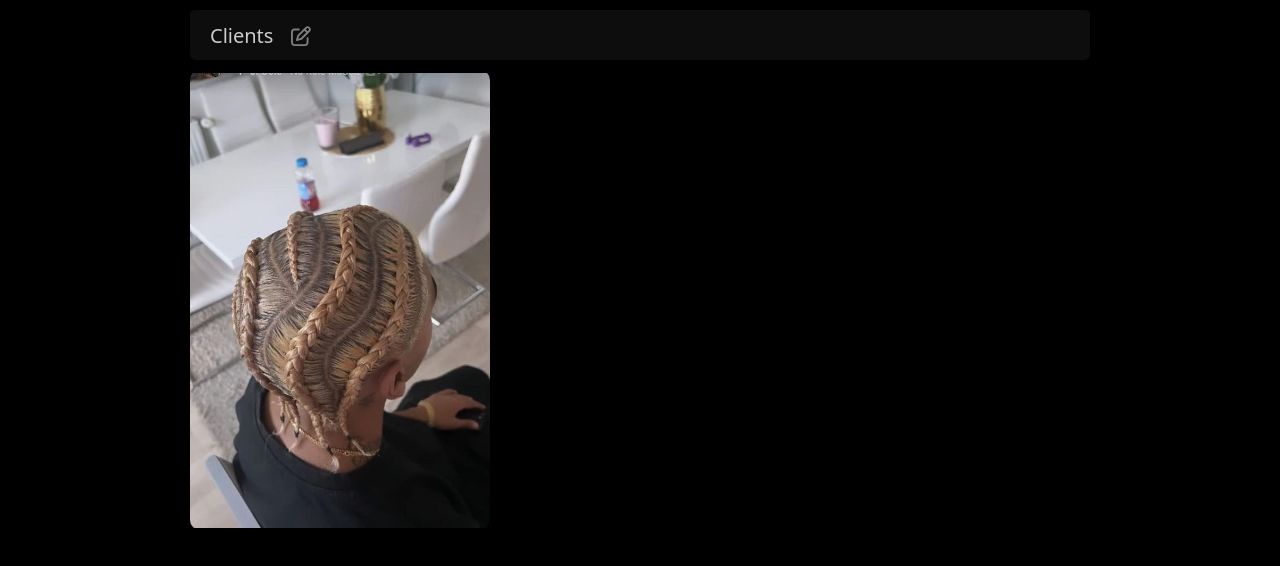
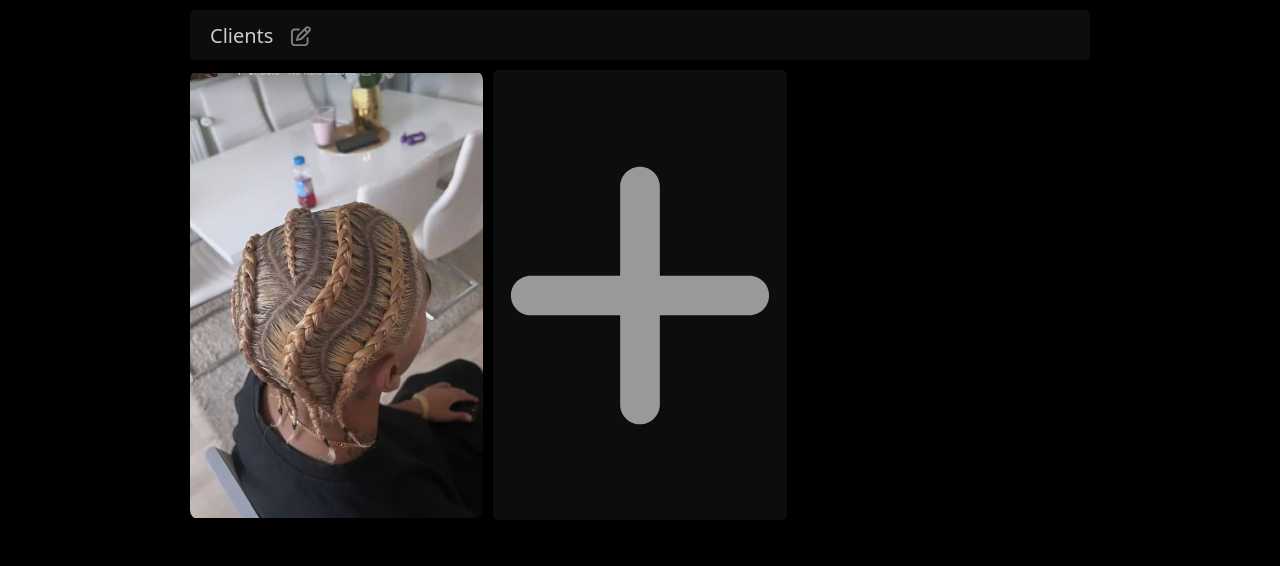
Before and after one commit to trevtemba/neur-frontend, a React (Vite) app: page /profile in a window 1280 px wide. Shown: the part 672-1238 px from the top of the page. Built offline with nearby package versions, Linux system fonts and the light colour scheme; a web font is replaced by a local one.

Commit message:
Added add button in grid

```diff
--- a/src/Components/Profile/Profile.jsx
+++ b/src/Components/Profile/Profile.jsx
@@ -12,6 +12,8 @@ import emptyStarIcon from "../Assets/profileAssets/empty_star_icon.svg"
 import shareIcon from "../Assets/profileAssets/share_icon.svg"
 import editIcon from "../Assets/profileAssets/edit_icon.svg"
 import likeIcon from "../Assets/featuredGrid/like_icon.svg"
+import addIcon from "../Assets/profileAssets/plus_icon.svg"
+
 import arrowLIcon from "../Assets/profileAssets/arrow_back.svg"
 import arrowRIcon from "../Assets/profileAssets/arrow_forward.svg"
 
@@ -256,6 +258,11 @@ const Profile = () => {
                                                 <span>Get this</span>
                                             </motion.button>
                                         </motion.div>
+                                    </motion.div>
+                                    <motion.div className="addPhoto">
+                                        <motion.button className="addBtn">
+                                            <img className="addIcon" src={addIcon}/>
+                                        </motion.button>
                                     </motion.div>
                                 </div>
                             </div>
--- a/src/Components/Profile/profile.css
+++ b/src/Components/Profile/profile.css
@@ -267,6 +267,7 @@
 .clientGrid {
     display: grid;
     grid-template-columns: repeat(3, 1fr);
+    gap: 10px;
 }
 
 .serviceLink {
@@ -747,3 +748,36 @@
 .overlay {
     cursor: pointer;
 }
+
+.addPhoto {
+    display: flex;
+    align-items: center;
+    justify-content: center;
+    background-color: hsl(0, 0%, 5%);
+    border-color: transparent;
+    border-radius: 5px;
+    width: 100%;
+    height: 100%;
+}
+
+.addBtn {
+    display: flex;
+    justify-content: center;
+    align-items: center;
+    width: 100%;
+    height: 100%;
+    background-color: hsl(0, 0%, 5%);
+    border-color: transparent;
+    border-radius: 5px;
+}
+
+.addBtn:hover {
+    background-color: hsl(0, 0%, 15%);
+}
+
+.addPhoto {
+    width: 100%;
+    height: 100%;
+    background-color: transparent;
+    border-color: transparent;
+}
```
Also changed, not shown: plus-solid.svg (added), src/Components/Assets/profileAssets/plus_icon.svg (added).
